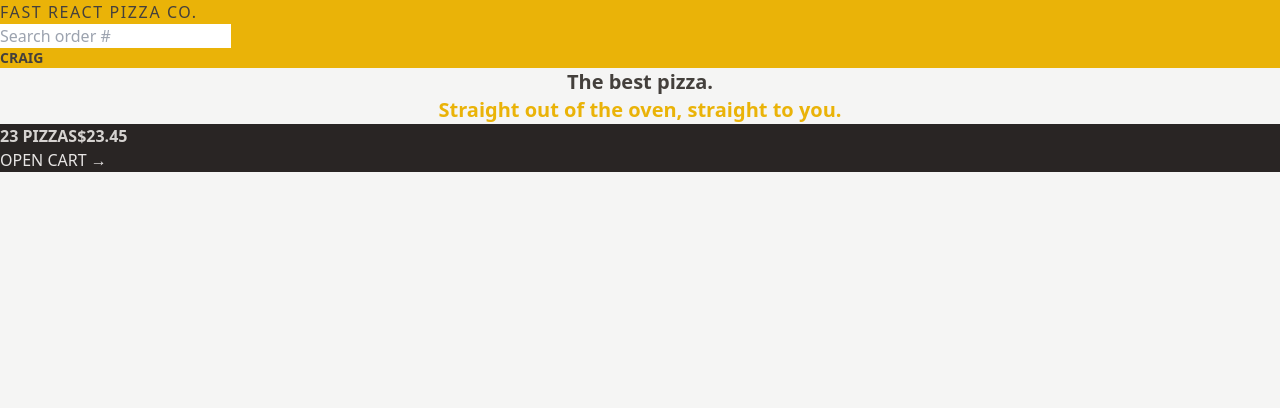
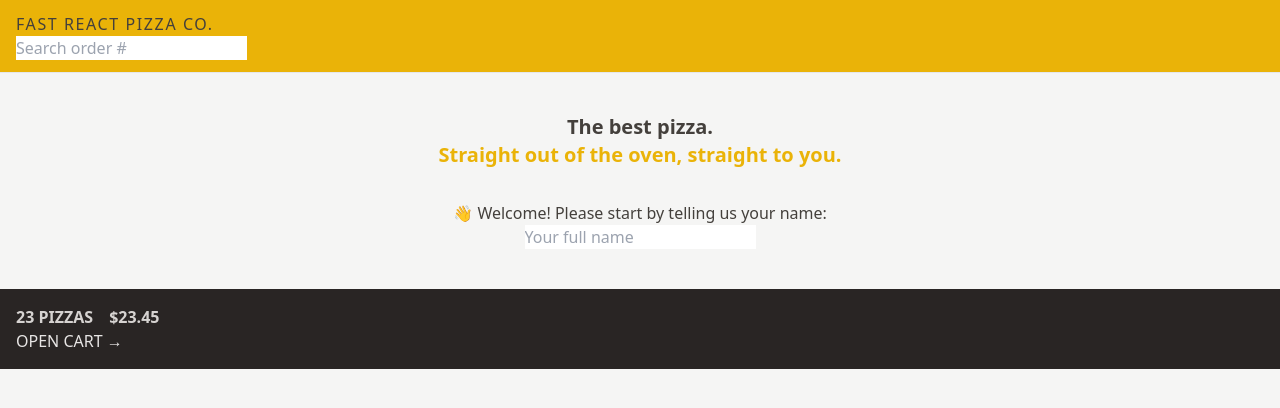
Before and after one commit to Dangereye/fast-react-pizza, a React (Vite) app: page / in a window 1280 px wide. Shown: the top 408 px of the page. Built offline with nearby package versions, Linux system fonts and the light colour scheme.

Commit message:
Added margin, padding & spacing styles.

```diff
--- a/src/features/cart/CartOverview.jsx
+++ b/src/features/cart/CartOverview.jsx
@@ -2,8 +2,8 @@
 
 function CartOverview() {
   return (
-    <div className='uppercase bg-stone-800 text-stone-200'>
-      <p className='font-semibold text-stone-300'>
+    <div className='p-4 uppercase bg-stone-800 text-stone-200'>
+      <p className='space-x-4 font-semibold text-stone-300'>
         <span>23 pizzas</span>
         <span>$23.45</span>
       </p>
--- a/src/features/user/Username.jsx
+++ b/src/features/user/Username.jsx
@@ -1,3 +1,3 @@
 export default function Username() {
-  return <div className='text-sm font-semibold'>Craig</div>;
+  return <div className='hidden text-sm font-semibold'>Craig</div>;
 }
--- a/src/ui/Header.jsx
+++ b/src/ui/Header.jsx
@@ -7,7 +7,7 @@
 
 export default function Header() {
   return (
-    <header className='uppercase bg-yellow-500'>
+    <header className='px-4 py-3 uppercase bg-yellow-500 border-b border-stoe-200'>
       <Link to='/' className='tracking-widest'>
         Fast React Pizza Co.
       </Link>
--- a/src/ui/Home.jsx
+++ b/src/ui/Home.jsx
@@ -1,13 +1,16 @@
+import CreateUser from '../features/user/CreateUser';
+
 function Home() {
   return (
-    <div>
-      <h1 className='text-xl font-semibold text-center'>
+    <div className='my-10 text-center'>
+      <h1 className='mb-8 text-xl font-semibold '>
         The best pizza.
         <br />
         <span className='text-yellow-500'>
           Straight out of the oven, straight to you.
         </span>
       </h1>
+      <CreateUser />
     </div>
   );
 }
```
